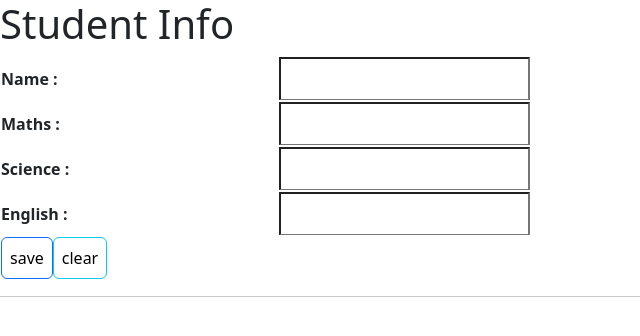
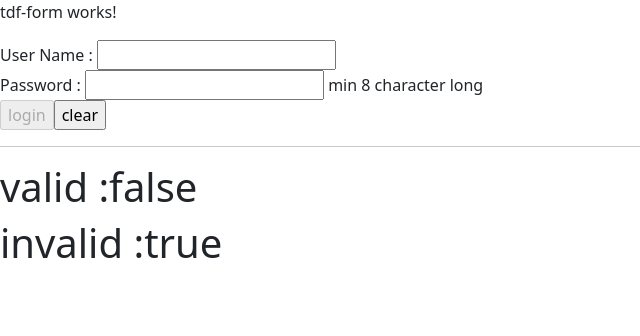
Before and after one commit to viralsir/AngularDemo, an Angular app: page / in a window 1280 px wide. Shown: the top 336 px of the page, without its empty margins (0-640 px from the left). Built offline with nearby package versions, Linux system fonts and the light colour scheme.

Commit message:
two-way databinding and tdf form has been implemented.

```diff
--- a/src/app/app.component.html
+++ b/src/app/app.component.html
@@ -17,4 +17,6 @@
 
 <!--<app-property-binding></app-property-binding>-->
 
-<app-event-binding></app-event-binding>
+<!--<app-event-binding></app-event-binding>-->
+<!--<app-two-way-databinding></app-two-way-databinding>-->
+<app-tdf-form></app-tdf-form>
--- /dev/null
+++ b/src/app/tdf-form/tdf-form.component.html
@@ -0,0 +1,13 @@
+<p>tdf-form works!</p>
+<form #loginformRef="ngForm"  (ngSubmit)="checkuser(loginformRef)">
+   User Name : <input type="text" name="username" ngModel required> <br/>
+   Password : <input type="password" name="password" ngModel minlength="8" required> min 8 character long <br/>
+  <input type="submit" value="login" [disabled]="loginformRef.invalid" >
+  <input type="reset" value="clear">
+
+
+</form>
+<hr/>
+<h1>valid :{{loginformRef.valid}}</h1>
+<h1>invalid :{{loginformRef.invalid}}</h1>
+<h1> {{msg}}</h1>
--- /dev/null
+++ b/src/app/tdf-form/tdf-form.component.ts
@@ -0,0 +1,24 @@
+import { Component } from '@angular/core';
+import {NgForm} from "@angular/forms";
+
+@Component({
+  selector: 'app-tdf-form',
+  templateUrl: './tdf-form.component.html',
+  styleUrls: ['./tdf-form.component.css']
+})
+export class TdfFormComponent {
+
+   msg:string="";
+   checkuser(loginformRef:NgForm){
+        console.log(loginformRef.value);
+       let logindata=loginformRef.value;
+       if(logindata.username=="admin" && logindata.password=="123")
+       {
+          this.msg="Login Successfully";
+       }
+       else{
+          this.msg="Wrong username or password";
+       }
+
+   }
+}
--- /dev/null
+++ b/src/app/two-way-databinding/two-way-databinding.component.html
@@ -0,0 +1,18 @@
+<p>two-way-databinding works!</p>
+
+   First Name : <input type="text" [(ngModel)]="firstname">
+   Salary : <input type="number" [(ngModel)]="salary"> <br/>
+   <hr/>
+    First Name : {{firstname}}
+    salary :{{salary}}
+
+   <br/>
+    age : <input type="number" [value]="age">
+    <br/>
+    age is {{age}}
+
+<!--  TDF : template driven form-->
+<!--  name -->
+
+<!--  MDF : Model driven form -->
+<!--   -->
--- /dev/null
+++ b/src/app/two-way-databinding/two-way-databinding.component.ts
@@ -0,0 +1,14 @@
+import { Component } from '@angular/core';
+
+@Component({
+  selector: 'app-two-way-databinding',
+  templateUrl: './two-way-databinding.component.html',
+  styleUrls: ['./two-way-databinding.component.css']
+})
+export class TwoWayDatabindingComponent {
+
+    firstname:string=""
+    salary:number=0
+
+    age:number=18
+}
```
Also changed, not shown: src/app/app.module.ts (+11 -4 lines), src/app/tdf-form/tdf-form.component.css (added), src/app/two-way-databinding/two-way-databinding.component.css (added), 2 other files (tests, documents, lock files or other folders).
